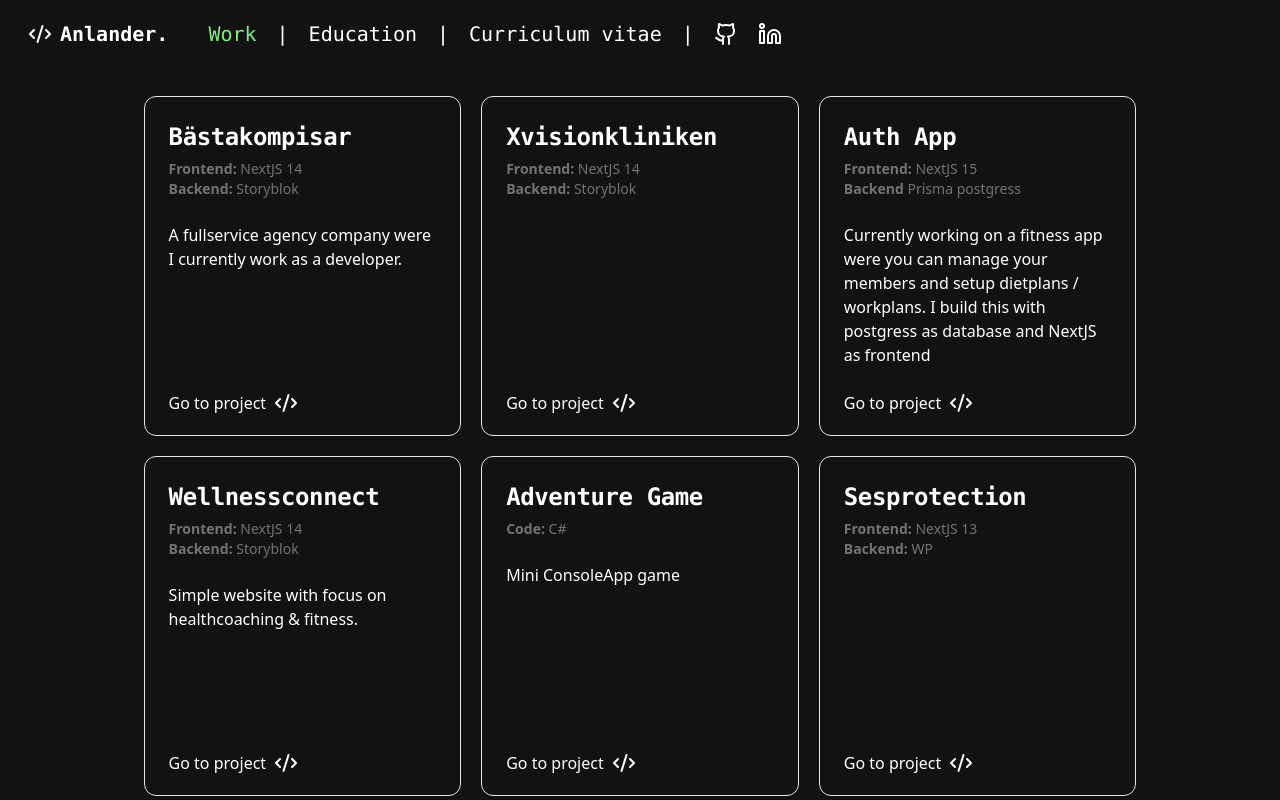
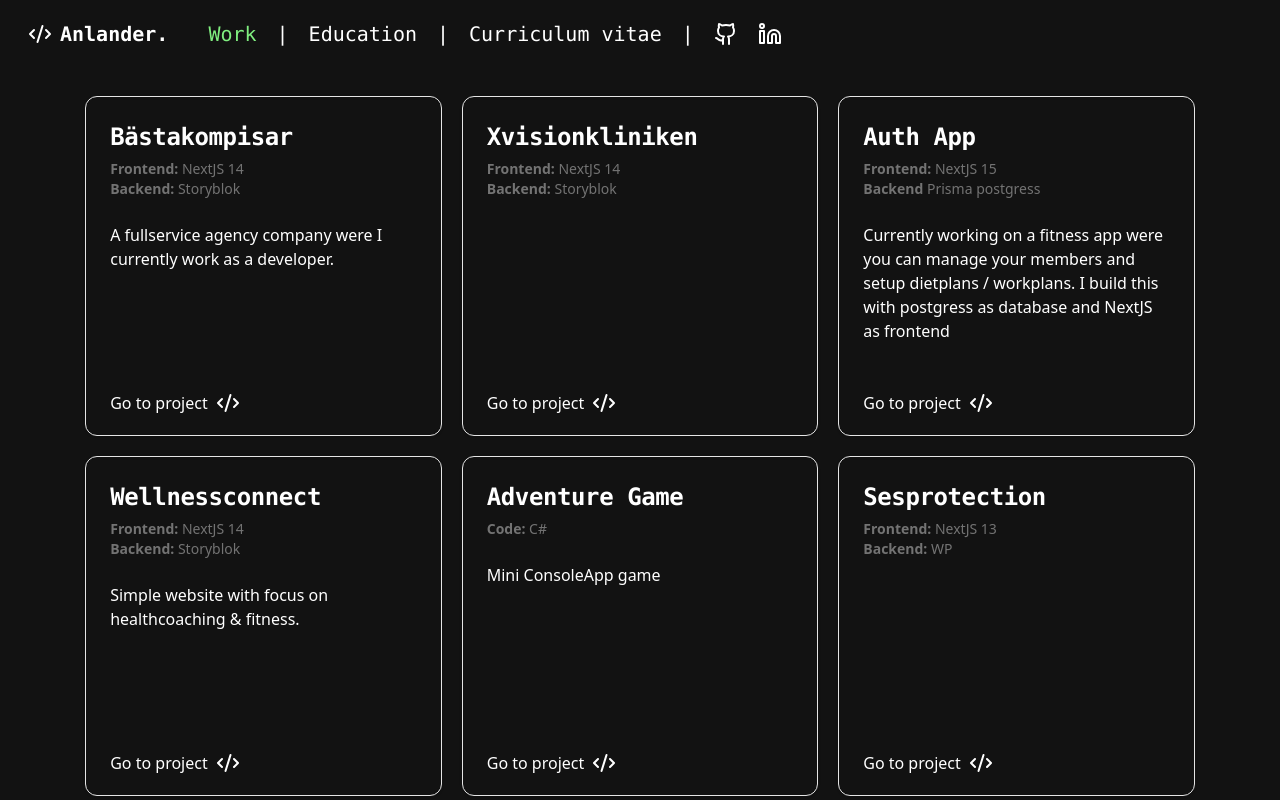
Before and after one commit to Anlander/profile, a Next.js app: page /profile in a window 1280 px wide. Shown: the top 800 px of the page. Built offline with nearby package versions, Linux system fonts and the light colour scheme.

Commit message:
fixed link

```diff
--- a/app/profile/items.json
+++ b/app/profile/items.json
@@ -31,7 +31,7 @@
     "title": "Adventure Game",
     "frame": "C#",
     "content": "Mini ConsoleApp game",
-    "website": "https://github.com/Anlander/Adventure-Game"
+    "website": "github.com/Anlander/Adventure-Game"
   },
   {
     "title": "Sesprotection",
--- a/app/profile/page.tsx
+++ b/app/profile/page.tsx
@@ -4,11 +4,11 @@ import { Navigation } from "@/components/navigation";
 
 const page = () => {
   return (
-    <div className="px-5 my-24   lg:px-14 flex items-center h-full 2xl:h-full">
+    <div className="px-5 my-24 lg:px-14 flex items-center h-full 2xl:h-full">
       <div className="absolute top-5 left-5 justify-center items-center">
         <Navigation home={true} />
       </div>
-      <div className="grid grid-cols-1 gap-5 lg:grid-cols-2 xl:grid-cols-3 2xl:grid-cols-4  lg:max-w-[90%] xl:max-w-[85%] 2xl:max-w-[80%] mx-auto">
+      <div className="grid grid-cols-1 gap-5 lg:grid-cols-2 xl:grid-cols-3 2xl:grid-cols-4  lg:max-w-[90%] xl:max-w-[95%] 2xl:max-w-[100%] mx-auto">
         {data.map((el: any, i: number) => (
           <div key={i}>
             <CardSection
```
